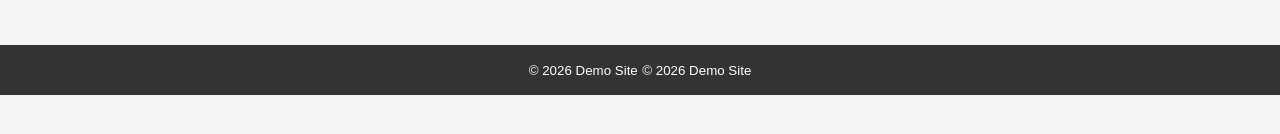
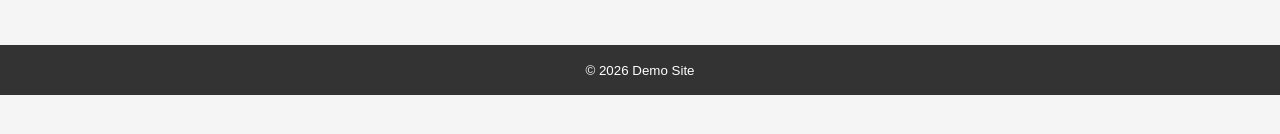
Before and after one commit to sylvester196/demo-startup, a plain HTML site: page index.html in a window 1280 px wide. Shown: the part 232-366 px from the top of the page. Drawn offline with Linux system fonts and the light colour scheme.

Commit message:
push check with workflow

```diff
--- a/index.html
+++ b/index.html
@@ -21,7 +21,6 @@
 
     <footer>
       <small>&copy; 2026 Demo Site</small>
-      <small>&copy; 2026 Demo Site</small>
       <!-- ppp -->
     </footer>
 
```
